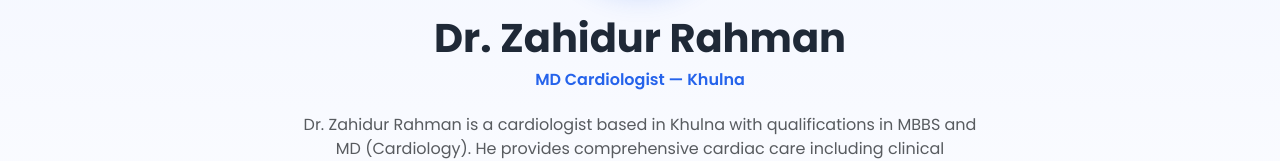
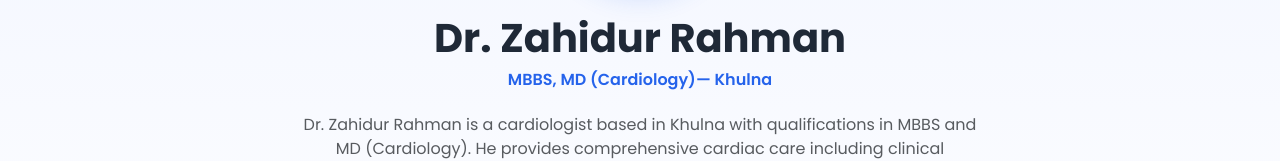
Before and after one commit to webabir/Zahidur-Rahman, a plain HTML site: page index.html in a window 1280 px wide. Shown: the part 260-421 px from the top of the page. Drawn offline with nearby package versions, Linux system fonts and the light colour scheme.

Commit message:
Update index.html

```diff
--- a/index.html
+++ b/index.html
@@ -40,7 +40,7 @@
                 <div class="verified-badge"><i class="fas fa-check"></i></div>
             </div>
             <h1 class="display-6 hero-title">Dr. Zahidur Rahman</h1>
-            <p class="h6 hero-subtitle">MD Cardiologist — Khulna</p>
+            <p class="h6 hero-subtitle">MBBS, MD (Cardiology)— Khulna</p>
             <p class="text-muted mx-auto mb-4" style="max-width: 700px;">
                 Dr. Zahidur Rahman is a cardiologist based in Khulna with qualifications in MBBS and MD (Cardiology).
                 He provides comprehensive cardiac care including clinical cardiology, echocardiography,
```
